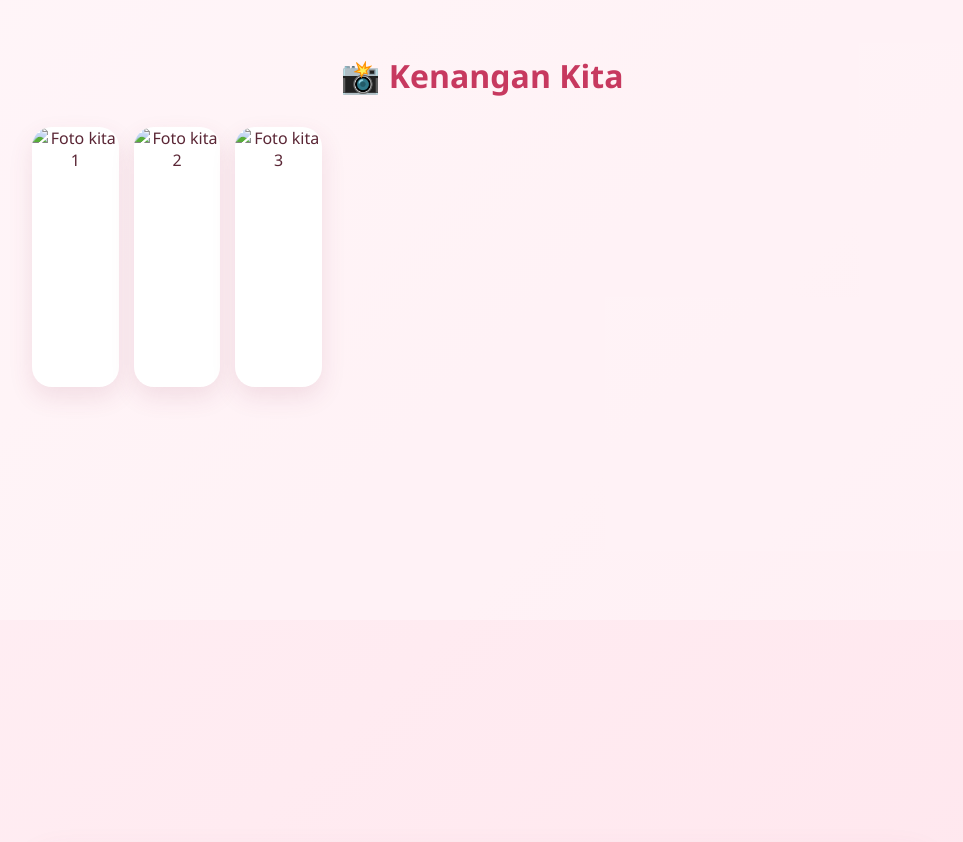
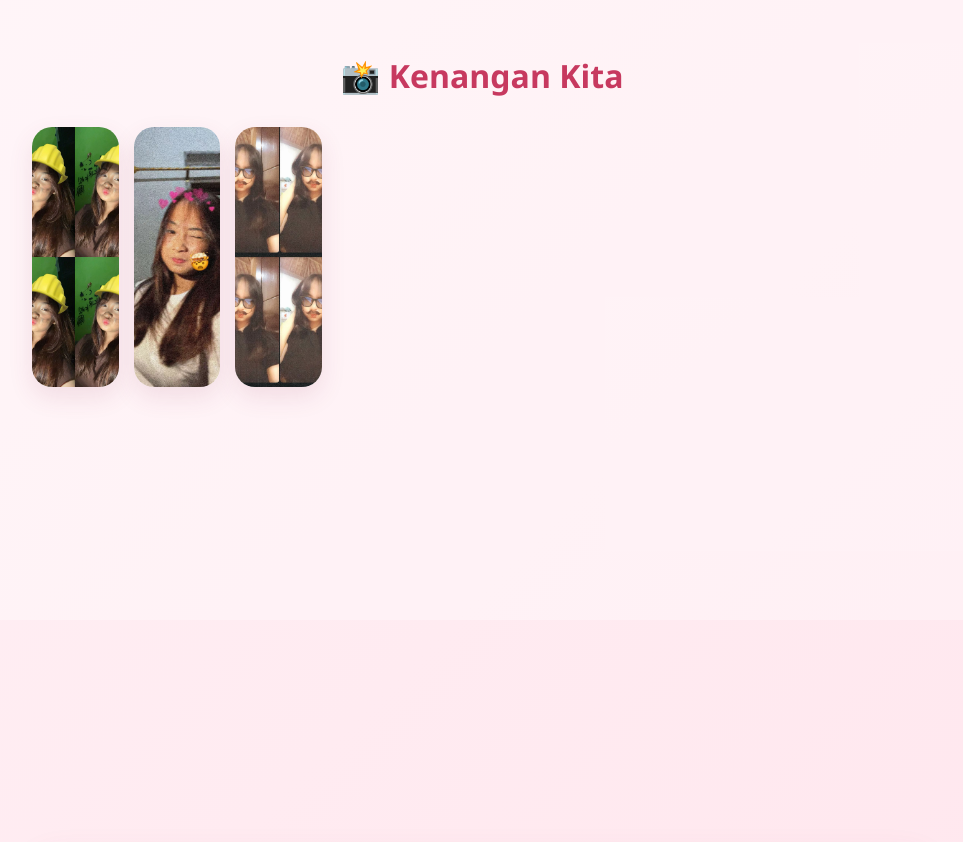
Before and after one commit to pruttbayu-sudo/miraaaaa-rawrrrrr, a plain HTML site: page index.html in a window 1280 px wide. Shown: the part 980-1822 px from the top of the page, without its empty margins (158-1121 px from the left). Drawn offline with Linux system fonts and the light colour scheme.

Commit message:
Add files via upload

```diff
--- a/index.html
+++ b/index.html
@@ -461,15 +461,15 @@
           <div class="gallery">
 
   <div class="photo-card">
-    <img src="foto1.jpg" alt="Foto kita 1">
+    <img src="IMG-20260830-WA0083.jpg" alt="Foto kita 1">
   </div>
 
   <div class="photo-card">
-    <img src="foto2.jpg" alt="Foto kita 2">
+    <img src="IMG-20260830-WA0082.jpg" alt="Foto kita 2">
   </div>
 
   <div class="photo-card">
-    <img src="foto3.jpg" alt="Foto kita 3">
+    <img src="IMG-20260723-WA0023.jpg" alt="Foto kita 3">
   </div>
 
 </div>
```
